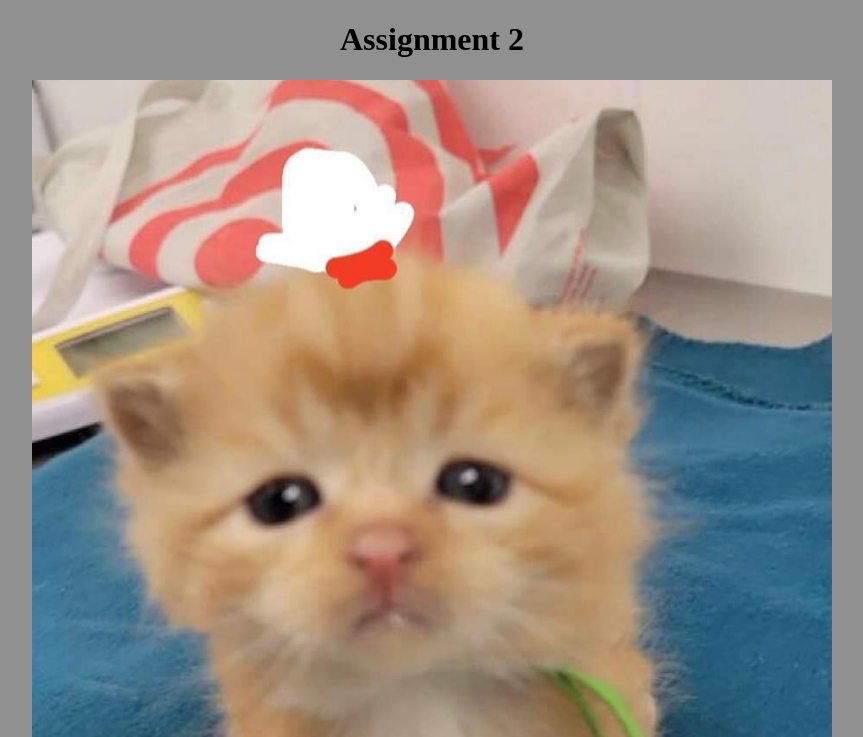
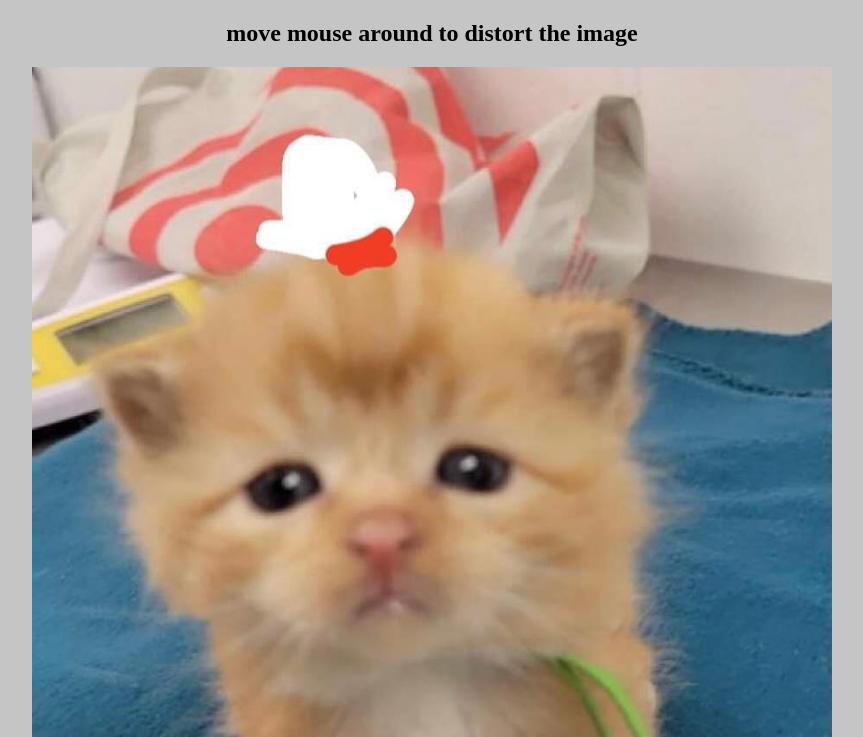
Before and after one commit to NoaLwx/CreativeCoding_Assigment2, a plain HTML site: page public/index.html in a window 1280 px wide. Shown: the top 737 px of the page, without its empty margins (208-1071 px from the left). Drawn offline with Linux system fonts and the light colour scheme.

Commit message:
change style

```diff
--- a/public/index.html
+++ b/public/index.html
@@ -3,8 +3,8 @@
     <title> Assignment 2 - Creative Coding </title>
 </head>
 
-<body style="background-color: rgb(144, 144, 144);">
-   <h1 style="text-align: center;"> Assignment 2 </h1>
+<body style="background-color: rgb(197, 197, 197);">
+   <h2 style="text-align: center;"> move mouse around to distort the image </h2>
 <div style="text-align: center;">
    <canvas id="cnv_element"></canvas>
    <script src="script.js"></script>
```
